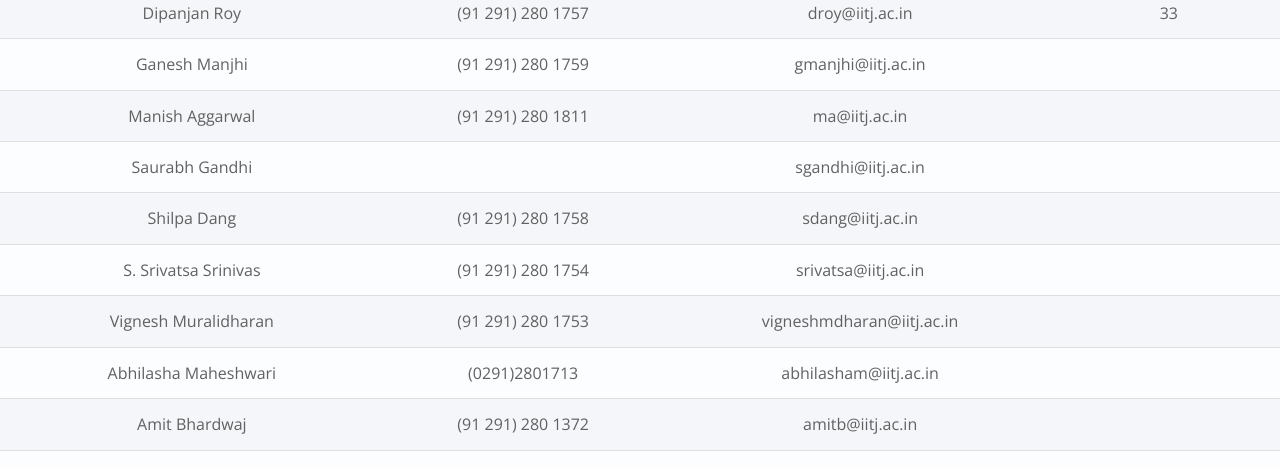
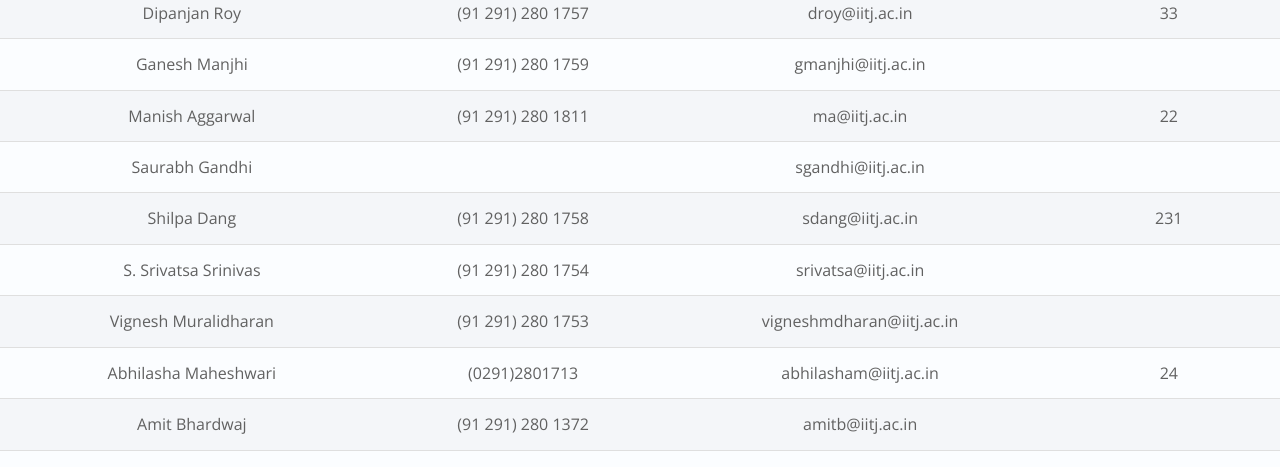
Before and after one commit to SAIDEIITJ/SAIDE_main, a Jekyll site: the page built from _pages/directory.md, in a window 1280 px wide. Shown: the part 1190-1657 px from the top of the page. Built offline with Jekyll 4.4.1, drawn with Linux system fonts in a browser that asks for light colours; nearby versions of some CDN libraries.

Commit message:
Update team

```diff
--- a/_data/team.yaml
+++ b/_data/team.yaml
@@ -118,7 +118,7 @@
   staff: 0
   email: ma@iitj.ac.in
   phone: (91 291) 280 1811
-  office_number: ''
+  office_number: '22'
   bio1: Preference learning, multi criteria decision making
   bio2: ''
   bio3: ''
@@ -156,7 +156,7 @@
   staff: 0
   email: sdang@iitj.ac.in
   phone: (91 291) 280 1758
-  office_number: ''
+  office_number: '231'
   bio1: Computational Cognitive Neuroscience; Connectomics; fMRI; Pupillometry
   bio2: ''
   bio3: ''
@@ -215,7 +215,7 @@
   staff: 0
   email: abhilasham@iitj.ac.in
   phone: (0291)2801713
-  office_number: ''
+  office_number: '24'
   bio1: >-
     Water Distribution Networks,  Sustainable Water and energy Management in
     Industrial Systems,  AI and ML for Environmental and Chemical Systems &#8211;
```
